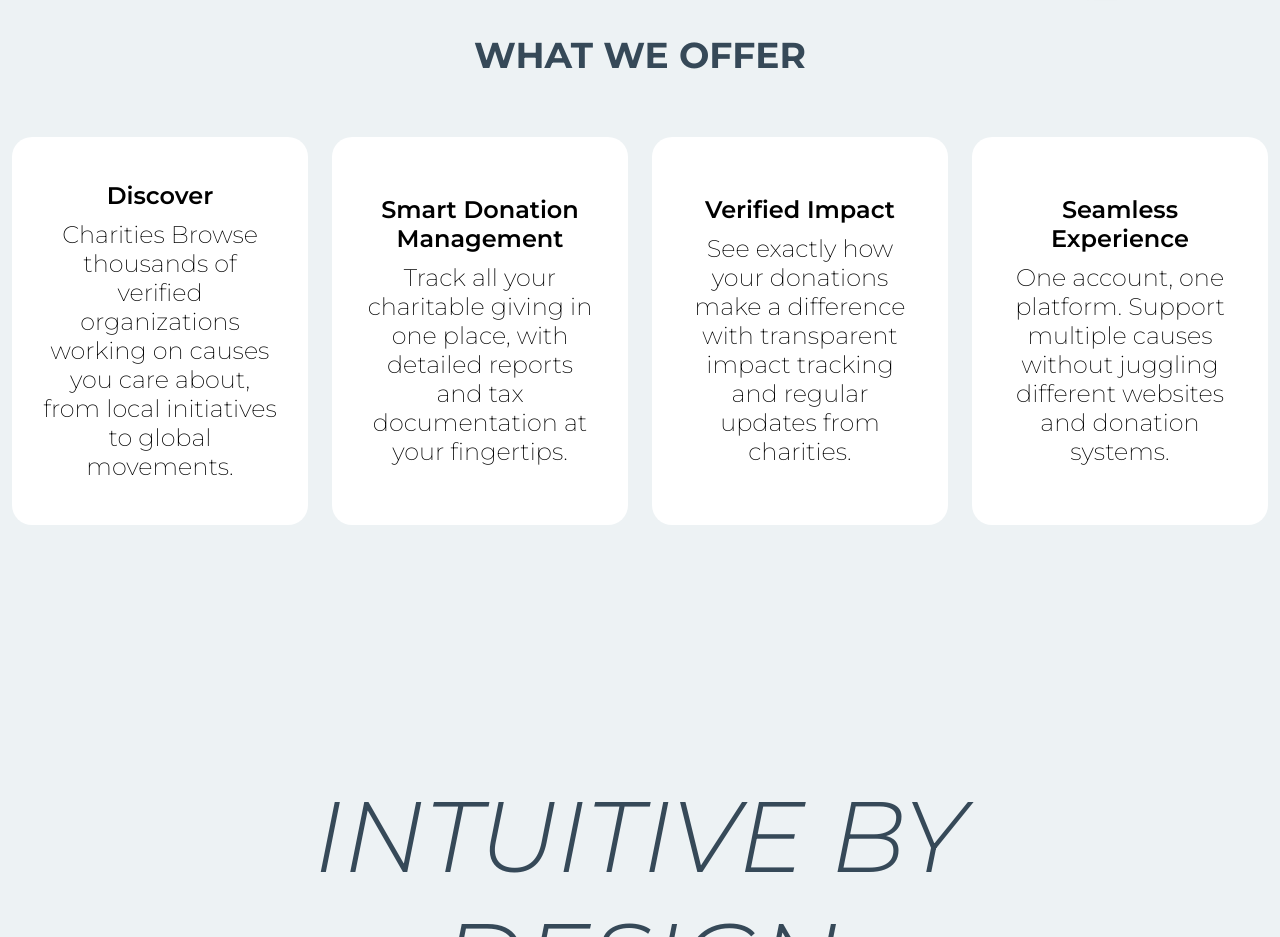
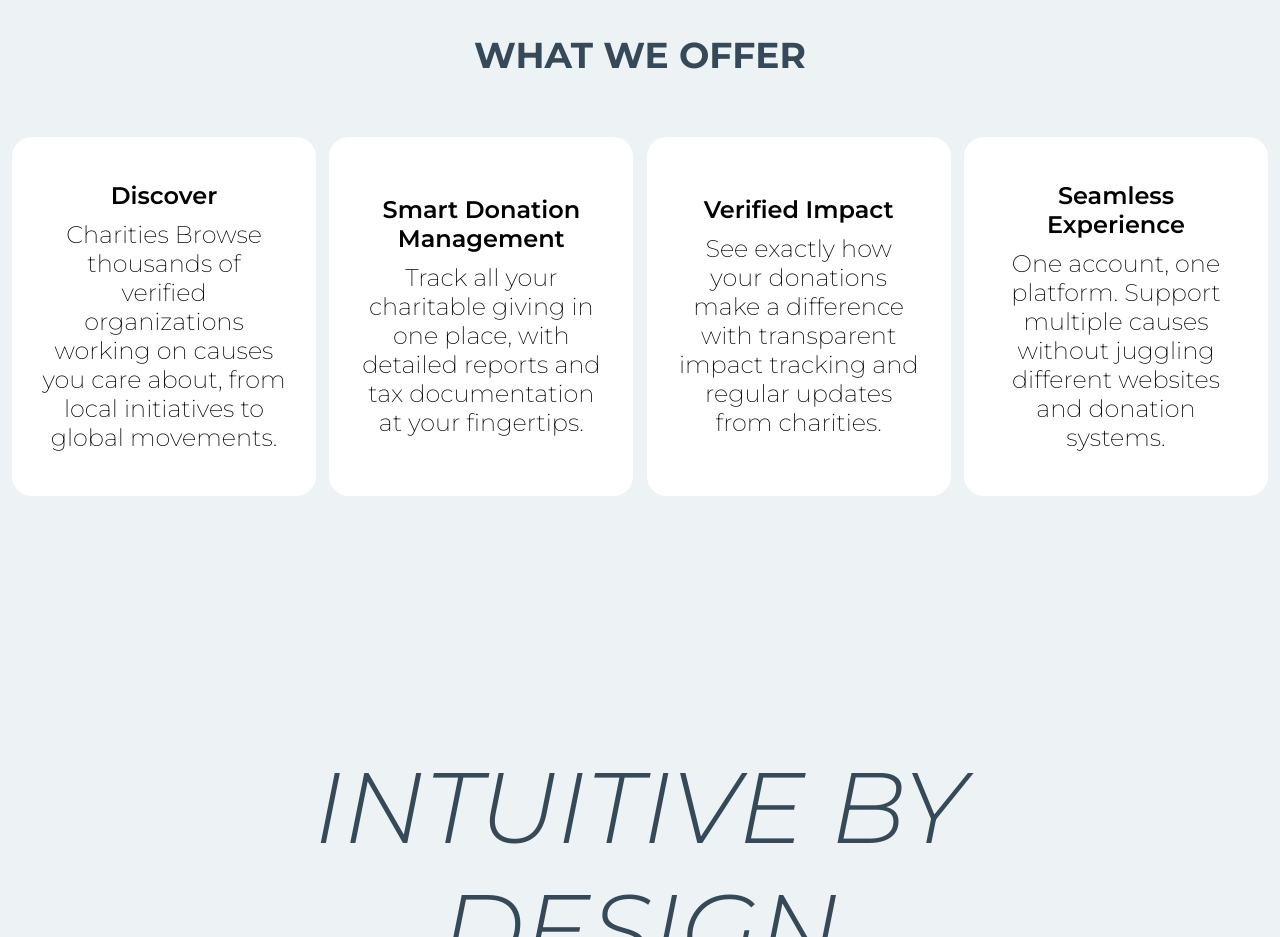
Before and after one commit to AkilanSS/23CSE113-Charity-Selection-and-Landing-Page, a plain HTML site: page index.html in a window 1280 px wide. Shown: the part 839-1776 px from the top of the page. Drawn offline with Linux system fonts and the light colour scheme.

Commit message:
small adjustments to the fouor white cards

```diff
--- a/css/headbanner.css
+++ b/css/headbanner.css
@@ -213,14 +213,15 @@ a:hover {
 
 #card-ctn {
     display: flex;
-    justify-content: space-evenly;
-    gap: 20px;
+    justify-content: space-between;
+    margin: 0 4px;
+    row-gap: 20px;
     font-weight: 200;
     flex-wrap: wrap;
 }
 
 .card {
-    flex: 0 0 calc(25% - 20px);
+    flex: 0 0 calc(25% - 10px);
     aspect-ratio: 1 / 1;
     background-color: #FFFFFF;
     border-radius: 20px;
--- a/css/reciept.css
+++ b/css/reciept.css
@@ -33,7 +33,12 @@ body{
     border-radius: 20px;
     padding: 30px;
     padding-top: 20px;
+    overflow-y:scroll;
+    max-height: 70vh;
+    scrollbar-color: #C9E4CA #edf2f400;
+    scrollbar-width: thin;
 }
+
 
 #prof-details{
     display: flex;
```
